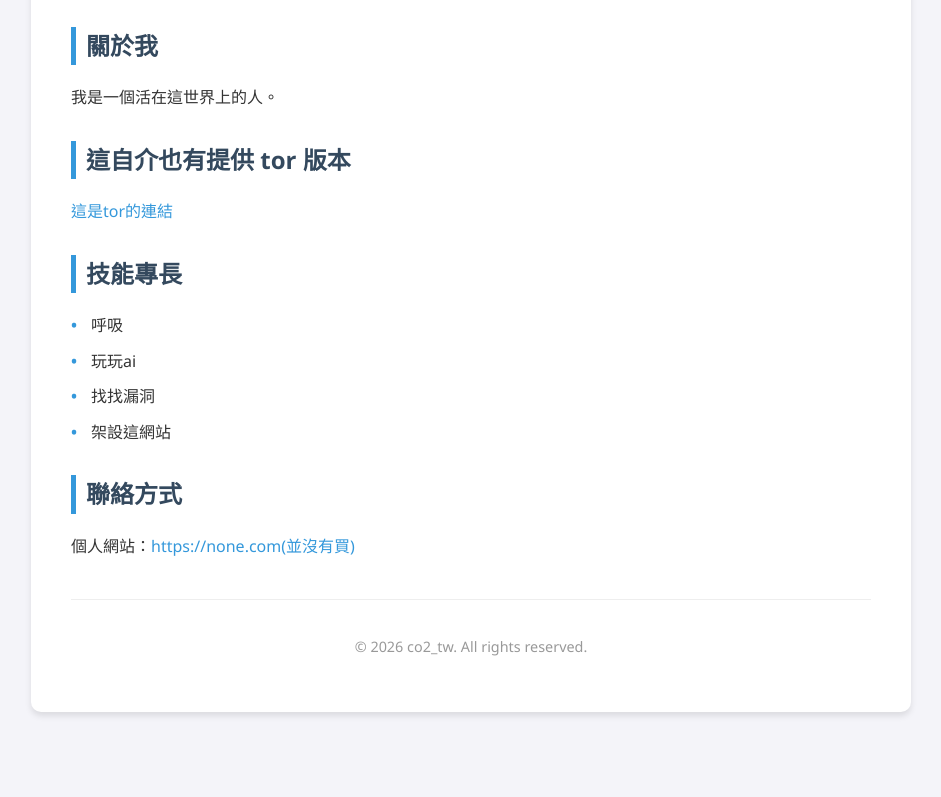
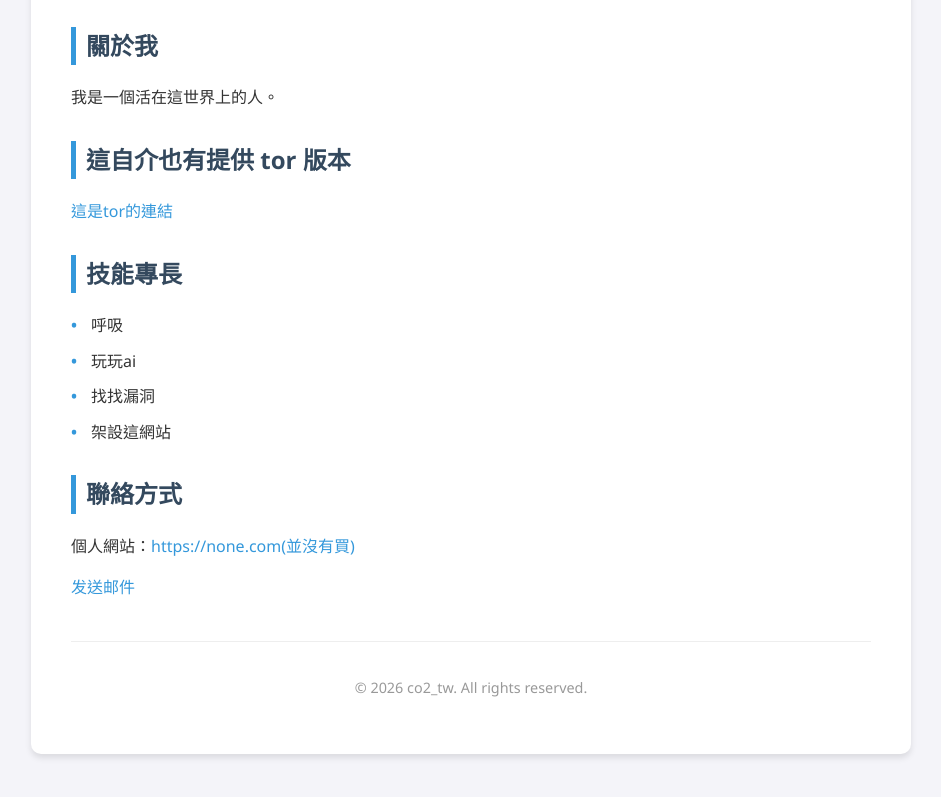
Before and after one commit to weiwei54321/weiwei54321.github.io, a plain HTML site: page index.html in a window 1280 px wide. Shown: the part 251-1048 px from the top of the page, without its empty margins (169-1110 px from the left). Before the commit the page ends 1013 px from the top, so only its background shows below. Drawn offline with Linux system fonts and the light colour scheme.

Commit message:
Add email link to contact section in index.html

```diff
--- a/index.html
+++ b/index.html
@@ -125,6 +125,7 @@
         <section id="contact">
             <h2>聯絡方式</h2>
             <p>個人網站：<a href="#">https://none.com(並沒有買)</a></p>
+            <a href="mailto:wei.web@outlook.com">发送邮件</a>
         </section>
 
         <footer>
```
